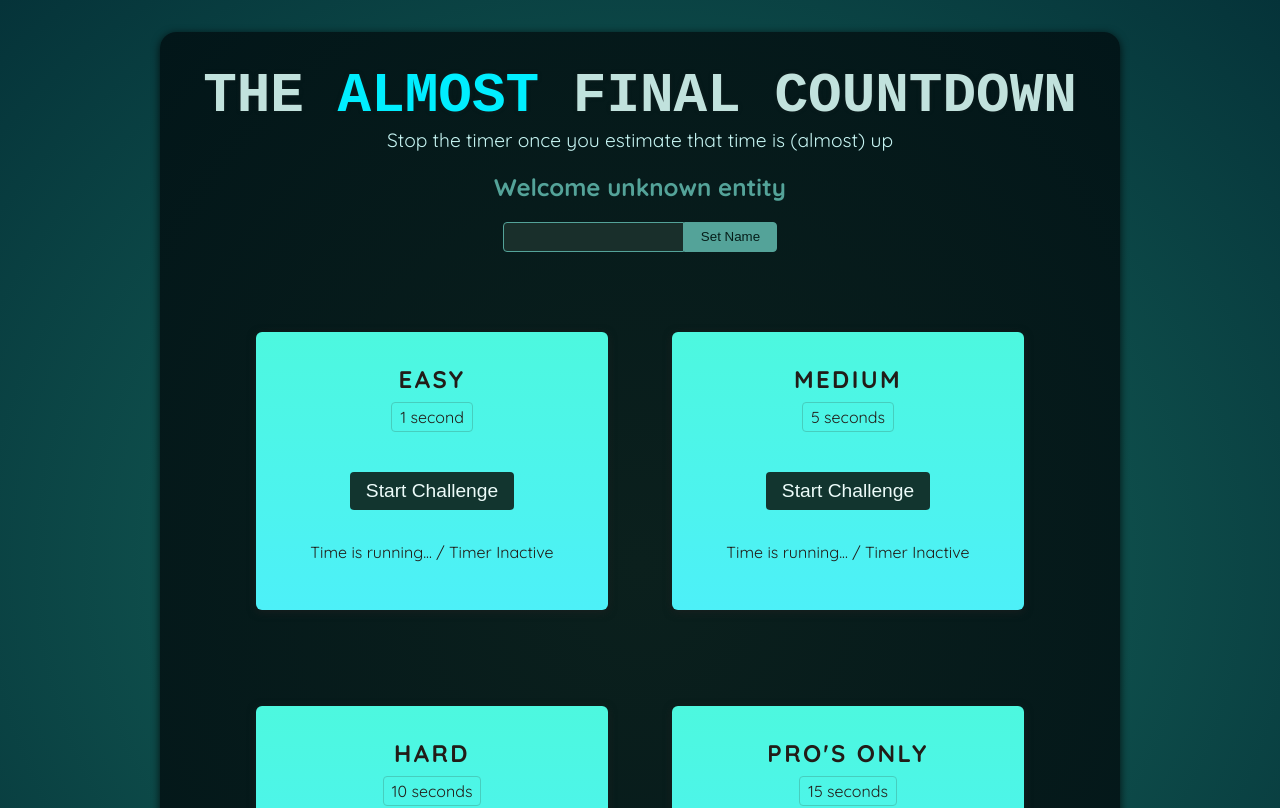
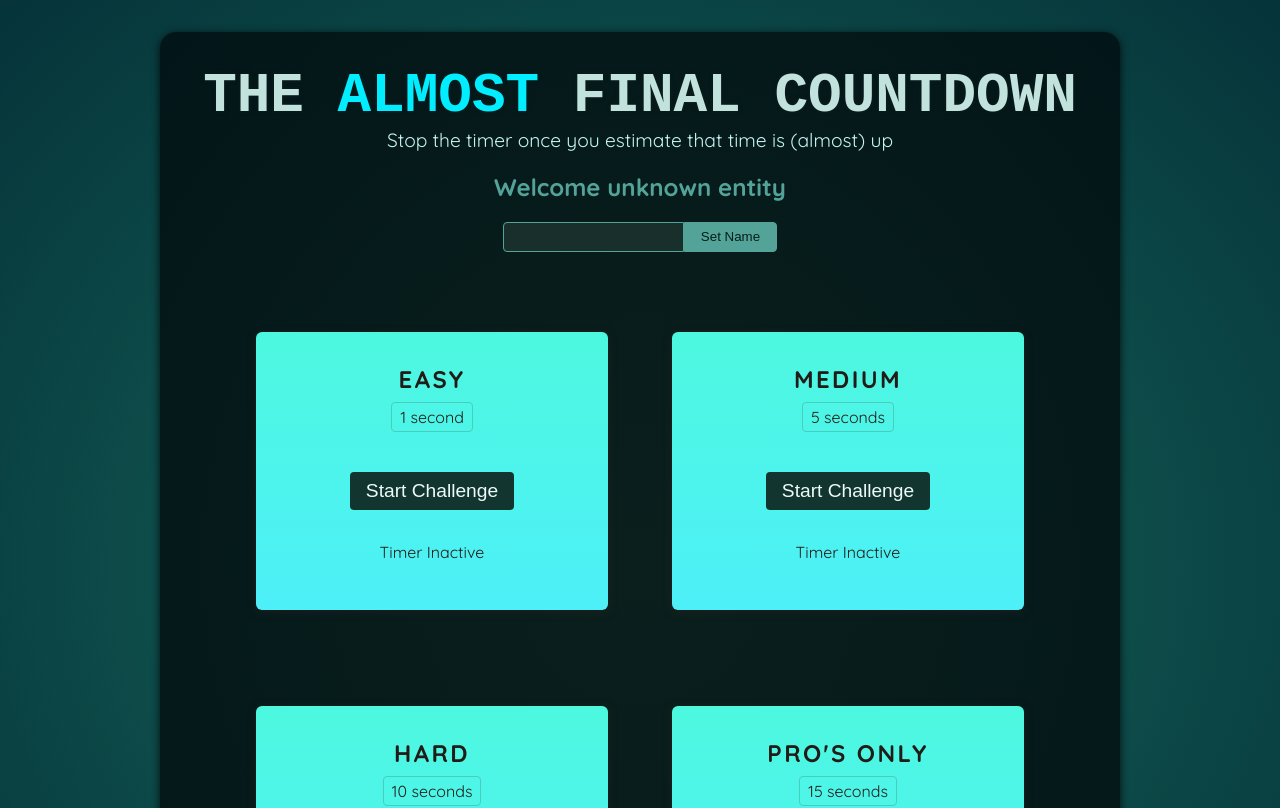
Before and after one commit to nvndops/React-project-working-with-refs-and-portals, a React (Vite) app: page / in a window 1280 px wide. Shown: the top 808 px of the page. Built offline with nearby package versions, Linux system fonts and the light colour scheme; a web font is replaced by a local one.

Commit message:
Commit 4: Added some starter timer component logic and managed some states.

```diff
--- a/src/components/Player.jsx
+++ b/src/components/Player.jsx
@@ -1,7 +1,6 @@
 import { useState, useRef } from "react";
 
 export default function Player() {
-
   const playerName = useRef();
   const [name, setName] = useState(null);
 
@@ -14,10 +13,7 @@ export default function Player() {
     <section id="player">
       <h2>Welcome {name ?? "unknown entity"}</h2>
       <p>
-        <input
-          type="text"
-          ref={playerName}
-        />
+        <input type="text" ref={playerName} />
         <button onClick={handleClick}>Set Name</button>
       </p>
     </section>
--- a/src/components/TimerChallenge.jsx
+++ b/src/components/TimerChallenge.jsx
@@ -1,16 +1,41 @@
+import { useState } from "react";
+
 export default function TimerChallenge({ title, targetTime }) {
+  const [timerStarted, setTimerStarted] = useState(false);
+  const [timerExpired, setTimerExpired] = useState(false);
+
+  function startTimer() {
+    setTimeout(() => {
+      setTimerExpired(true);
+    }, targetTime * 1000);
+
+    setTimerStarted(true);
+  }
+
+  function handleStop() {
+
+  }
+
   return (
     <section className="challenge">
       <h2>{title}</h2>
+
+      {timerExpired && <p>You lost..!</p>}
+
       <p className="challenge-time">
         {targetTime} second{targetTime > 1 ? "s" : ""}
       </p>
+
       <p>
-        <button>Start Challenge</button>
+        <button onClick={startTimer}>
+          {timerStarted ? "Stop" : "Start"} Challenge
+        </button>
       </p>
-      <p className="">
-        Time is running... / Timer Inactive
+
+      <p className={timerStarted ? "active" : undefined}>
+        {timerStarted ? "Timer is running..." : "Timer Inactive"}
       </p>
+
     </section>
   );
 }
```
Also changed, not shown: src/App.jsx (+6 -6 lines).
